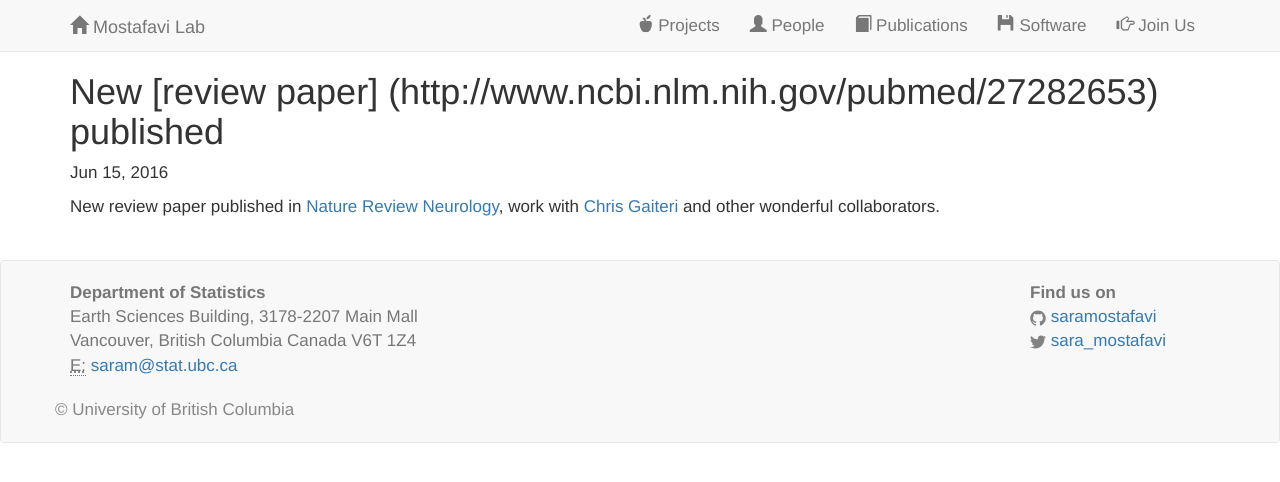
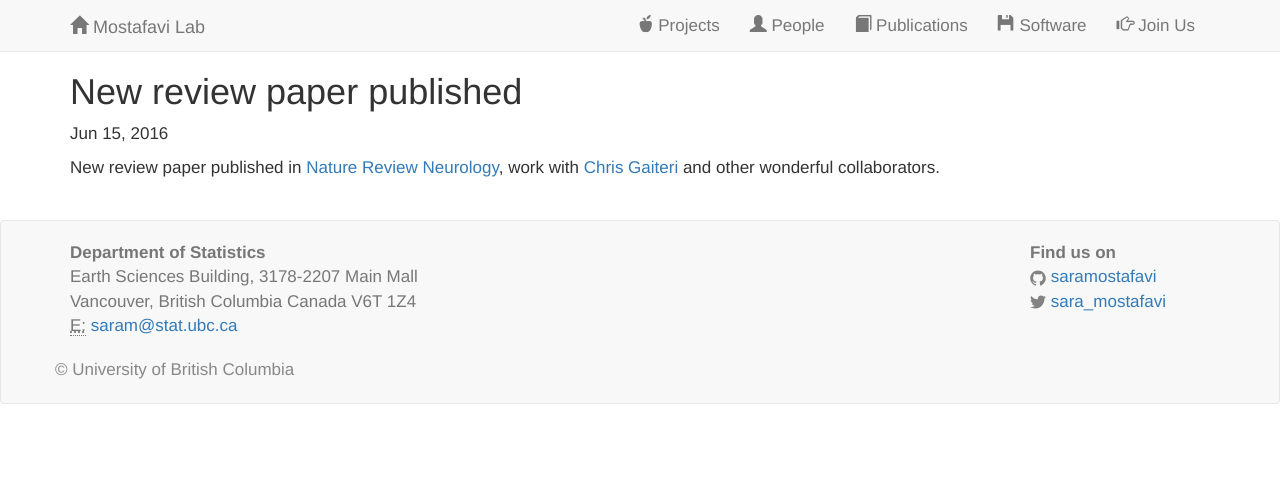
Before and after one commit to saramostafavi/saramostafavi.github.io, a Jekyll site: the page built from _posts/2016-06-15-newpaper.md, in a window 1280 px wide. Shown: the top 482 px of the page. Built offline with Jekyll 4.4.1, drawn with Linux system fonts in a browser that asks for light colours; nearby versions of some CDN libraries; a style sheet for code colours, icons or effects is not loaded; some of the changed lines change nothing that is shown.

Commit message:
Update 2016-06-15-newpaper.md

```diff
--- a/_posts/2016-06-15-newpaper.md
+++ b/_posts/2016-06-15-newpaper.md
@@ -1,6 +1,6 @@
 ---
 layout: post
-title:  New [review paper] (http://www.ncbi.nlm.nih.gov/pubmed/27282653) published
+title:  New review paper published
 date:   2016-06-15
 excerpt: >
    New review paper published in Nature Review Neurology, work with Chris Gaiteri and other wonderful collaborators.
```
